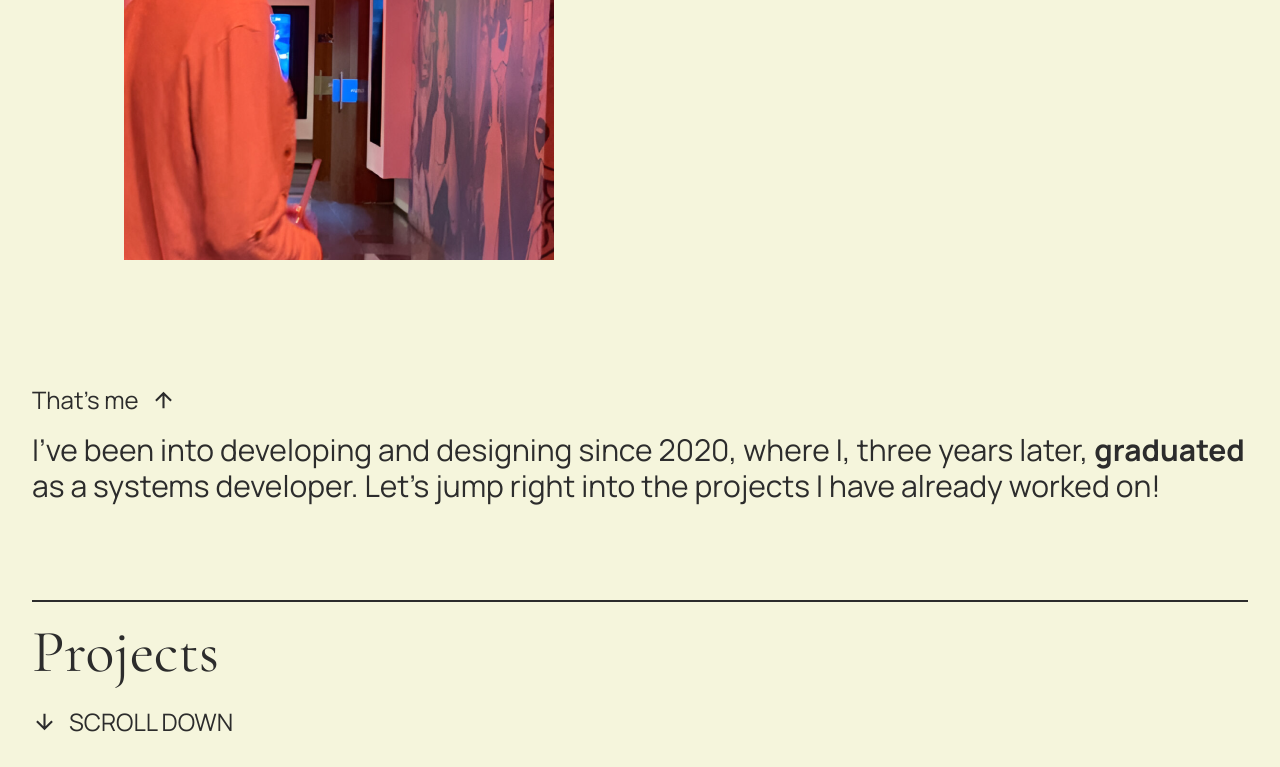
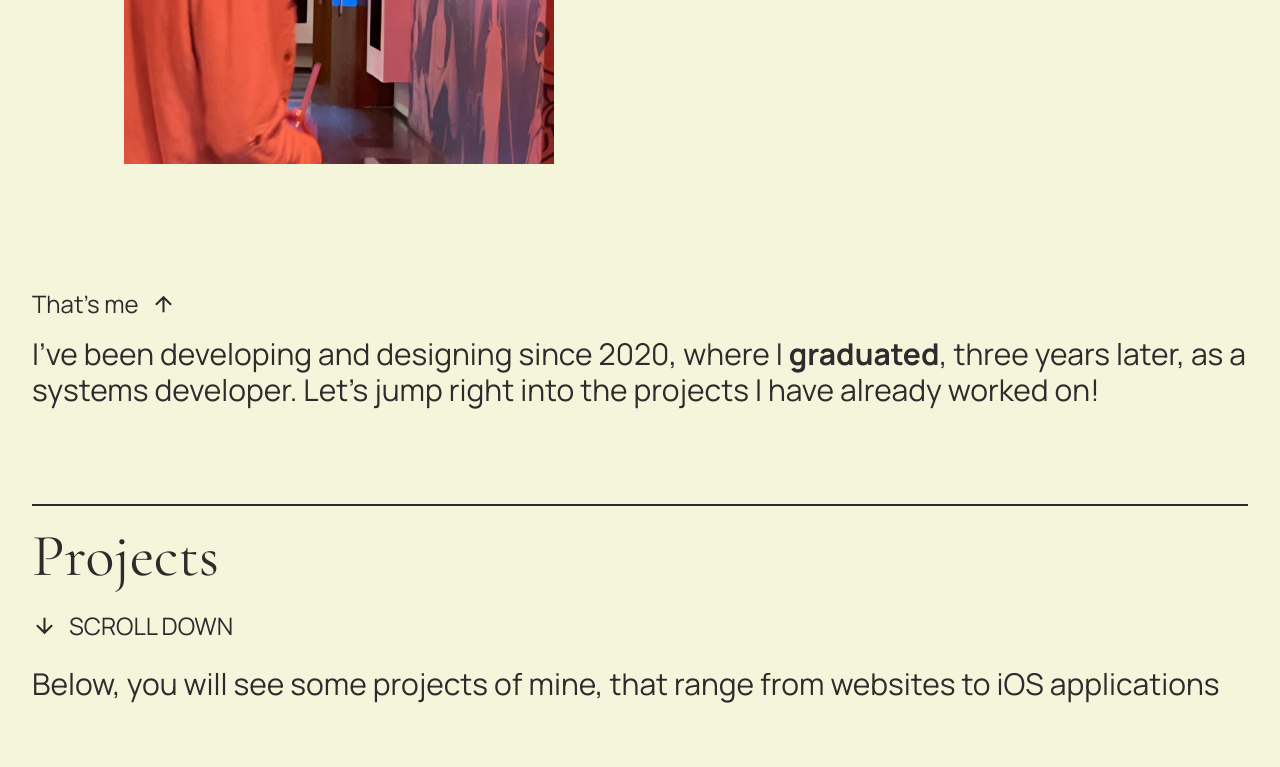
Before and after one commit to amarogu/mek, a Next.js app: page / in a window 1280 px wide. Shown: the part 1165-1932 px from the top of the page. Built offline with nearby package versions, Linux system fonts and the light colour scheme.

Commit message:
Update About component content

```diff
--- a/src/app/About.tsx
+++ b/src/app/About.tsx
@@ -23,7 +23,7 @@ export default function About() {
     }, []);
 
     return (
-        <section className='flex flex-col gap-8 py-24 px-8'>
+        <section className='flex flex-col gap-8 pb-24 px-8'>
             <Image ref={image} src={GustavoAmaro} alt="Gustavo Amaro" />
             <div className='flex flex-col gap-4'>
                 <div className='flex text-2xl gap-3'>
@@ -31,7 +31,7 @@ export default function About() {
                     <Image src={ArrowUpward} alt="Arrow Upward" />
                 </div>
                 <p className='text-3xl'>
-                    I've been into developing and designing since 2020, where I, three years later, <span className='font-bold'>graduated</span> as a systems developer. Let's jump right into the projects I have already worked on!
+                    I've been developing and designing since 2020, where I <span className='font-bold'>graduated</span>, three years later, as a systems developer. Let's jump right into the projects I have already worked on!
                 </p>
             </div>
         </section>
```
